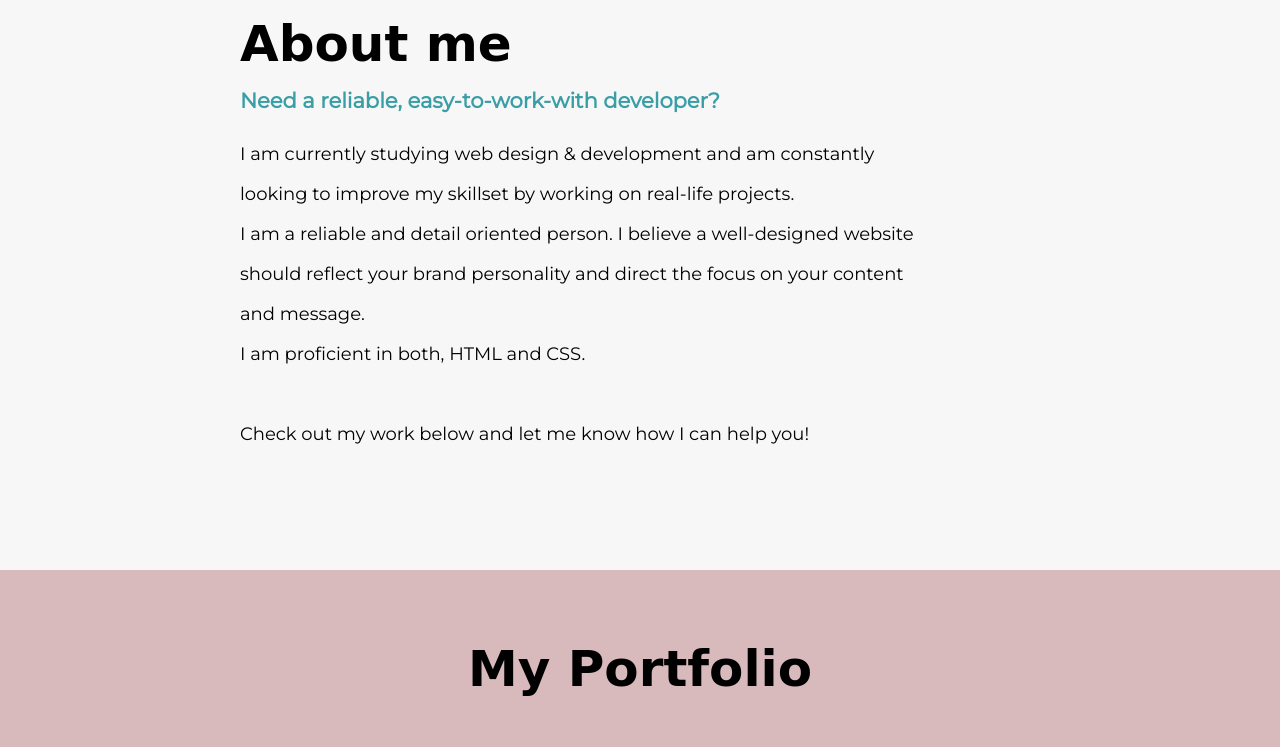
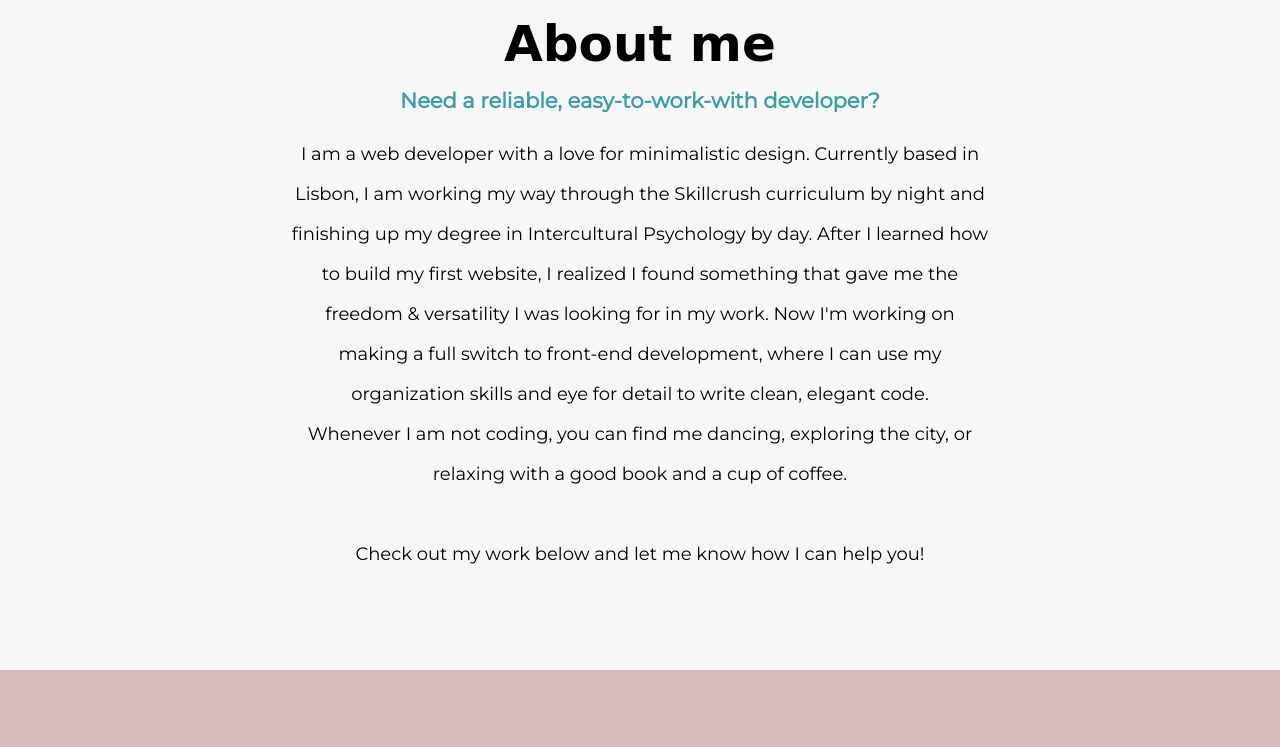
Before and after one commit to annikawirth/portfolio-website, a plain HTML site: page index.html in a window 1280 px wide. Shown: the part 840-1587 px from the top of the page. Drawn offline with Linux system fonts and the light colour scheme; a web font is replaced by a local one.

Commit message:
changed alignment to center

```diff
--- a/css/main.css
+++ b/css/main.css
@@ -7,8 +7,12 @@ body {
   overflow-x: hidden;
 }
 
-#introduction, #about, #contact, #portfolio {
+#introduction, #contact, #portfolio {
   height: 650px;
+}
+
+#about {
+  height: 750px;
 }
 
 .full-width {
@@ -61,8 +65,6 @@ nav ul li a {
 
 /****** INDTRODUCTION *****/
 
-/****** Code for using picture as the background ******/
-
 #introduction {
   background: url("../img/background.png");
   background-repeat: no-repeat;
@@ -96,8 +98,7 @@ nav ul li a {
 #about .full-width {
   width: 700px;
   padding-top: 80px;
-  padding-left:200px;
-  padding-right:300px;
+  text-align: center;
 }
 
 #about h2 {
@@ -124,17 +125,17 @@ nav ul li a {
 }
 
 #portfolio .full-width {
-  padding: 70px 0;
+  padding: 80px 0;
+}
+
+#portfolio h2 {
+  margin: 0 0 50px 0;
+  font-family: 'Zeyada', cursive;
+  font-size: 50px;
 }
 
 #portfolio img {
   padding-bottom: 30px;
-}
-
-#portfolio h2 {
-  margin: 0 0 70px 0;
-  font-family: 'Zeyada', cursive;
-  font-size: 50px;
 }
 
 #portfolio h3 {
@@ -154,8 +155,7 @@ nav ul li a {
 }
 
 #contact .calltoaction {
-  text-align: right;
-  padding: 80px 20px 40px 0;
+  padding: 80px 0 50px 0;
 }
 
 #contact .calltoaction h2 {
@@ -165,13 +165,12 @@ nav ul li a {
 }
 
 #contact .calltoaction h3 {
-  font-size: 20px;
   font-weight: bold;
+  color: #3a9ea6;
 }
 
 #contact h4 {
   font-size: 20px;
-  color: #3a9ea6;
 }
 
 #contact a {
--- a/index.html
+++ b/index.html
@@ -39,9 +39,10 @@
         <div class="full-width">
           <h2> About me </h2>
           <h3> Need a reliable, easy-to-work-with developer? </h3>
-          <p> I am currently studying web design & development and am constantly looking to improve my skillset by working on real-life projects. <br>
-            I am a reliable and detail oriented person. I believe a well-designed website should reflect your brand personality and direct the focus on your content and message. <br>
-            I am proficient in both, HTML and CSS. <br><br>
+          <p> I am a web developer with a love for minimalistic design. Currently based in Lisbon, I am working my way through the Skillcrush curriculum by night and finishing up my degree in Intercultural Psychology by day.
+            After I learned how to build my first website, I realized I found something that gave me the freedom &amp; versatility I was looking for in my work.
+            Now I'm working on making a full switch to front-end development, where I can use my organization skills and eye for detail to write clean, elegant code.<br>
+            Whenever I am not coding, you can find me dancing, exploring the city, or relaxing with a good book and a cup of coffee. <br><br>
             Check out my work below and let me know how I can help you! </p>
         </div>
       </section>
```
